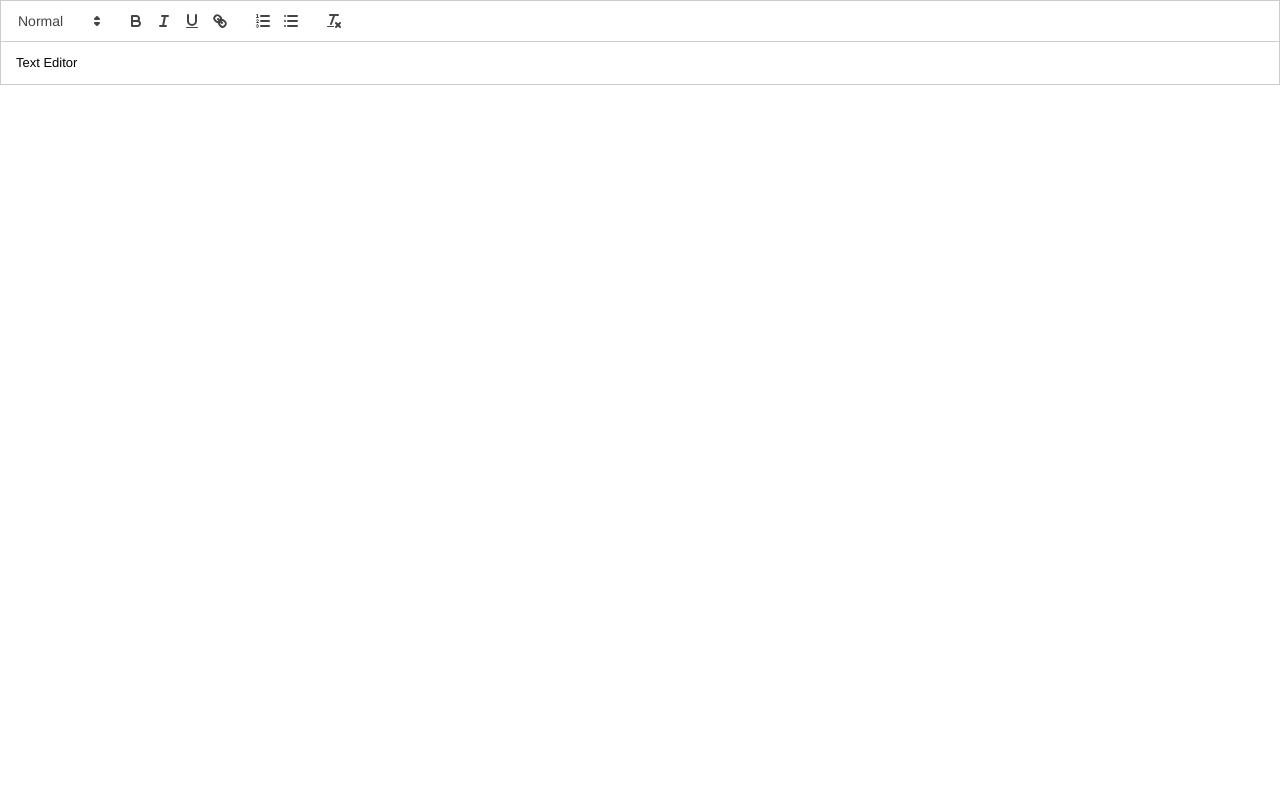
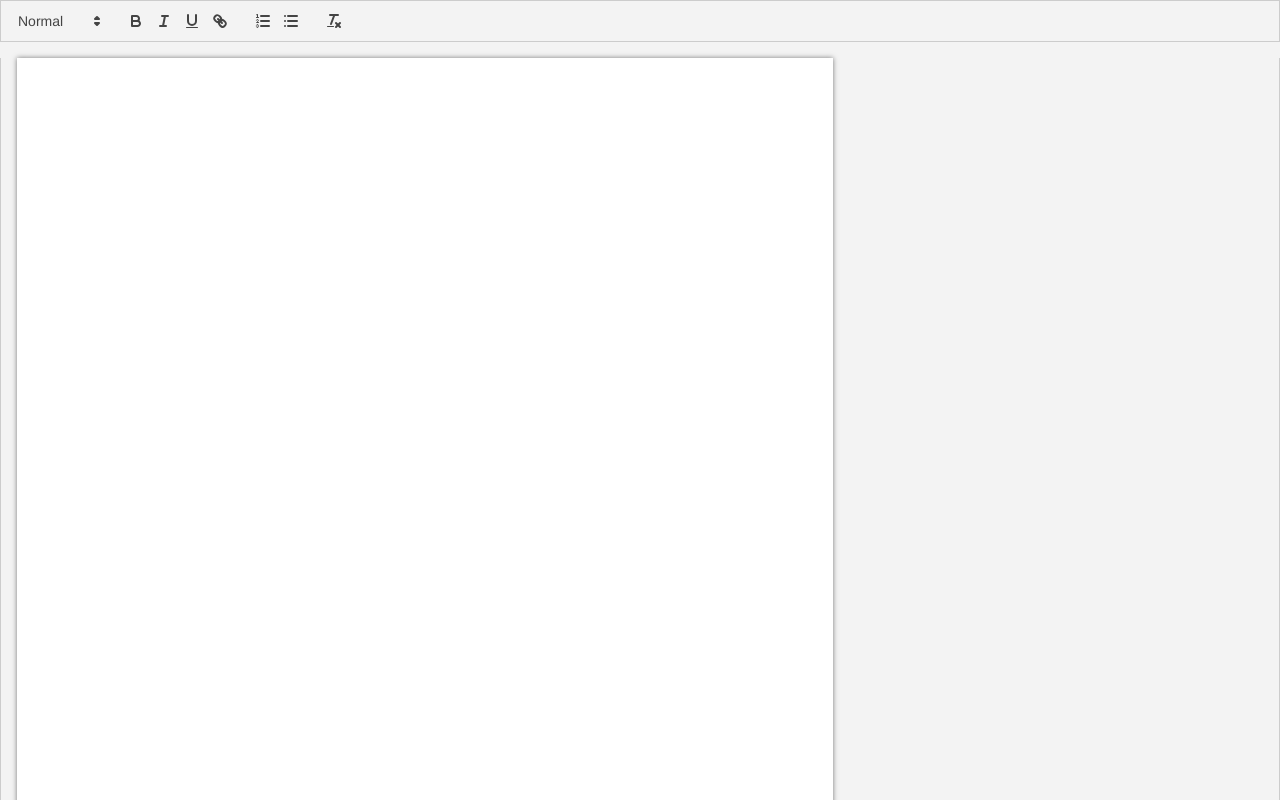
Before and after one commit to dyldlewis/google_docs_clone, a React (Create React App) app: page / in a window 1280 px wide. Shown: the top 800 px of the page. Built offline with nearby package versions, Linux system fonts and the light colour scheme.

Commit message:
add minimal styling for text editor

```diff
--- a/src/App.js
+++ b/src/App.js
@@ -2,9 +2,8 @@ import logo from './logo.svg';
 import TextEditor from './TextEditor.js'
 
 function App() {
-  return (
-    <TextEditor/>
-  );
+  return <TextEditor />
+
 }
 
 export default App;
--- a/src/TextEditor.js
+++ b/src/TextEditor.js
@@ -1,20 +1,16 @@
-import React from 'react'
 import Quill from 'quill'
 import 'quill/dist/quill.snow.css'
-import { useEffect, useRef } from 'react'
+import { useCallback } from 'react'
+import "./styles.css"
 
 export default function TextEditor() {
-  const wrapperRef = useRef()
+  const wrapperRef = useCallback(wrapper => {
+    if (wrapper == null) return
 
-  useEffect(() => {
-    const editor =  document.createElement('div')
-    wrapperRef.current.append(editor)
-    new Quill("#container",  { theme: "snow" })
+    wrapper.innerHTML = ""
+    const editor = document.createElement("div")
+    wrapper.append(editor)
+    new Quill(editor, {theme: "snow"})
   }, [])
-
-  return (
-    <div id="container" ref={wrapperRef}>
-      Text Editor
-    </div>
-  )
+  return <div className="container" ref={wrapperRef}></div>
 }
--- /dev/null
+++ b/src/styles.css
@@ -0,0 +1,18 @@
+*, *::before, *::after {
+  box-sizing: border-box;
+}
+
+
+body {
+  background-color: #F3F3F3;
+  margin: 0;
+}
+
+.container .ql-editor {
+  width: 8.5in;
+  min-height: 11in;
+  padding: 1in;
+  margin: 1rem;
+  box-shadow: 0 0 5px 0 rgba(0, 0, 0, .5);
+  background-color: white;
+}
```
